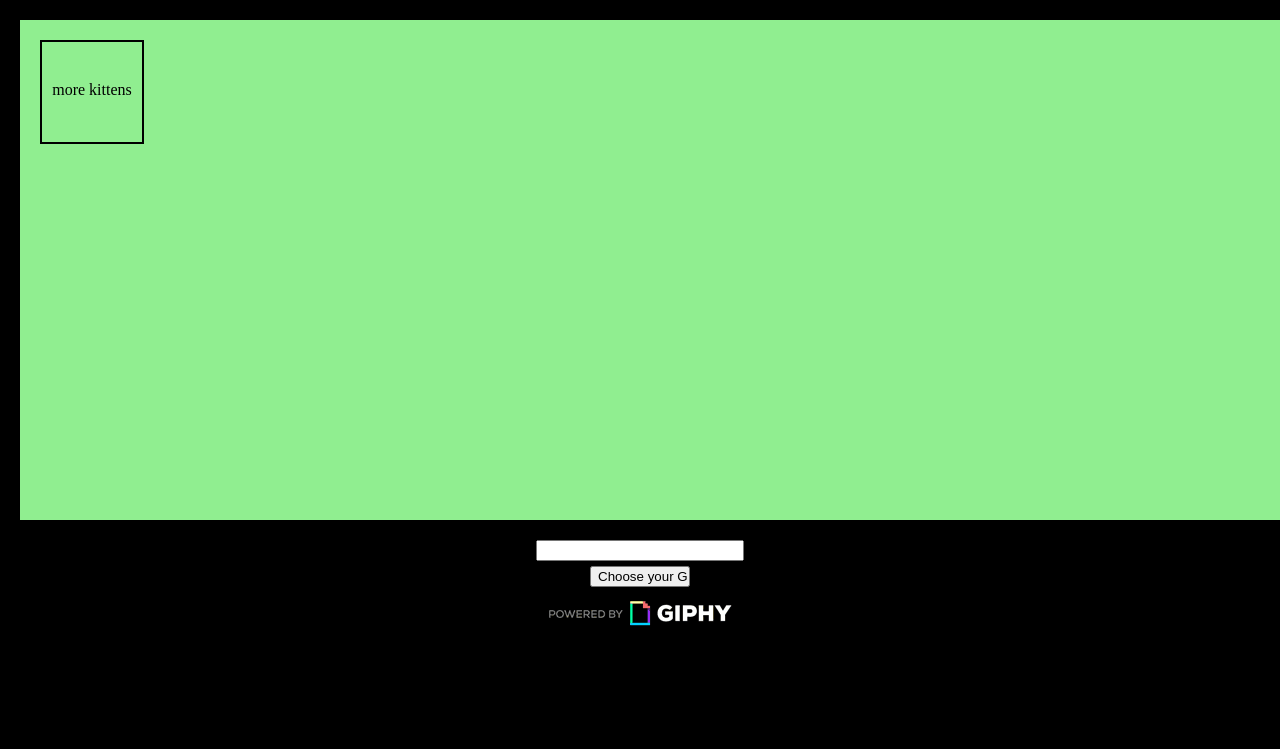
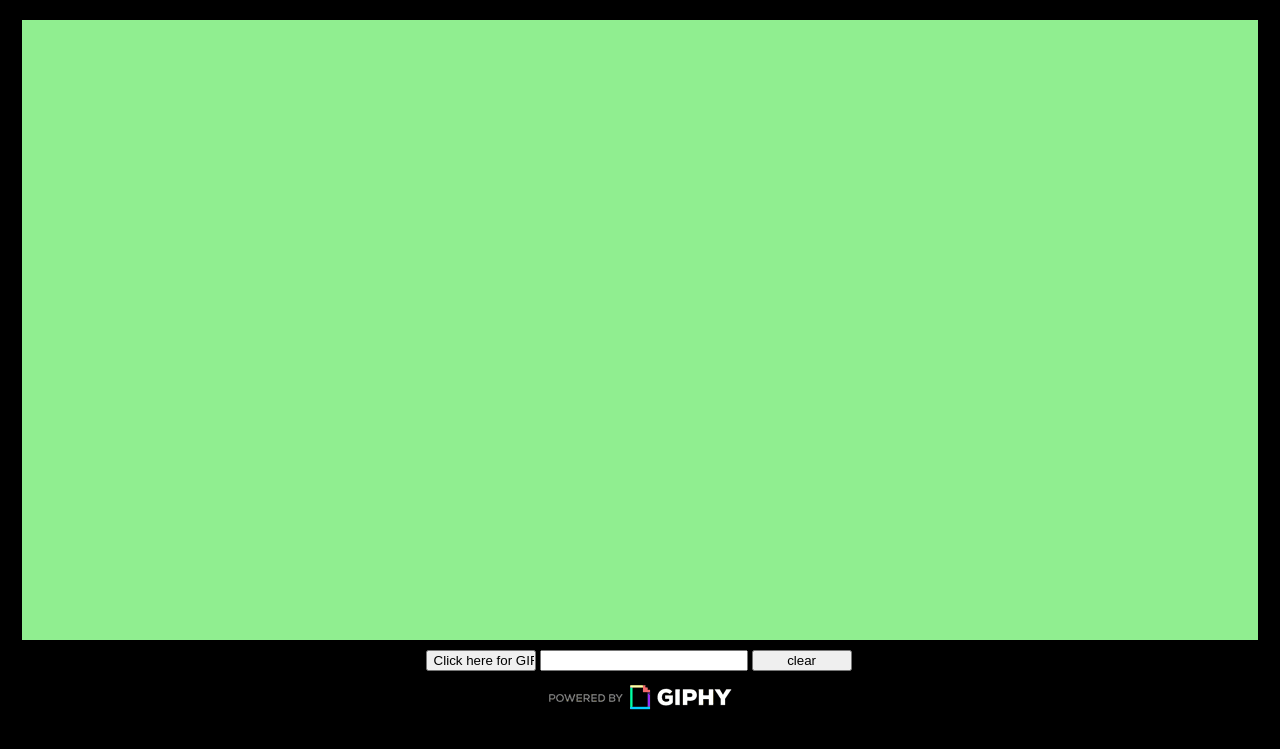
Before and after one commit to kknoerz/week-6-game, a PHP site: page / in a window 1280 px wide. Shown: the top 749 px of the page. Run offline with PHP 8.4, Linux system fonts and the light colour scheme.

Commit message:
added gif functionality

```diff
--- a/assets/JavaScript/game.js
+++ b/assets/JavaScript/game.js
@@ -1,6 +1,72 @@
-document.ready(function() {
+$(document).ready(function() {
 
 
+	$('#click').on('click', function(){
+		// debugger;
+        var animal = $('#guess').val();
+        var queryURL = "http://api.giphy.com/v1/gifs/search?q=" + animal + "&api_key=dc6zaTOxFJmzC&limit=10";
+
+        $.ajax({
+                url: queryURL,
+                method: 'GET'
+            })
+            .done(function(response) {
+
+            	console.log(response)
+            	var results = response.data
+
+
+                for (i=0; i<results.length; i++){
+            		// debugger;
+
+                    var gif = $('<div class=gif>').attr('data-value', i);
+
+
+                    var p = $('<p class="rating">').text(results[i].rating);
+
+                    var searchImage = $('<img class="image">').attr('src',results[i].images.fixed_height_small_still.url);
+            		searchImage.css('margin', '2px').attr('data-name', results[i].id);
+
+                     $('#GIF-field').prepend(gif.append(searchImage).append(p));
+
+            	}
+            })
+
+        });
+
+    $('#clear').on('click', function(){
+
+        $('.gif').remove()
+    });
+
+    $(document).on('click', '.image', function() { //api.giphy.com/v1/gifs?api_key=dc6zaTOxFJmzC&ids=feqkVgjJpYtjy,7rzbxdu0ZEXLy
+        // debugger;
+        var queryURL = "http://api.giphy.com/v1/gifs?&api_key=dc6zaTOxFJmzC&limit=10&ids="+ $(this).attr('data-name');
+        var thisImageUrl = $(this).attr('src')
+        var parentDivValue = $(this).parent('div').attr('data-value')
+        $.ajax({
+                    url: queryURL,
+                    method: 'GET'
+                })
+                .done(function(response) {
+                    debugger;
+            var still = response.data[0].images.fixed_height_small_still.url
+            var moving = response.data[0].images.fixed_height_small.url
+
+            if(thisImageUrl == still) {
+                // debugger
+                thisImageUrl = moving
+                $('div[data-value='+parentDivValue+']').children('.image').attr('src', thisImageUrl)
+            }else if (thisImageUrl == moving){
+                thisImageUrl = still
+                $('div[data-value='+parentDivValue+']').children('.image').attr('src', thisImageUrl)
+            }
+
+
+
+
+        });
+    });
 
 
 
--- a/assets/css/style.css
+++ b/assets/css/style.css
@@ -1,43 +1,59 @@
 body {
 	background-color: black;
 	height: 100%;
+	overflow: scroll;
 }
 
 #GIF-field {
-	width: 100%;
+	width: 95%;
 	background-color: lightgreen;
-	height: 500px;
+	height: 600px;
 	margin: 20px;
+	overflow: scroll;
+	margin: 0 auto;
+	margin-top: 20px;
+	padding: 10px;
 }
 
-#GIF {
-	border: black solid 2px;
+#GIF-field div {
 	display: inline-block;
-	width: 100px;
-	height: 100px;
-	text-align: center;
-	margin: 20px;
+	margin: 10px;
 	float: left;
 }
 
-#GIF h1 {
-	margin-top: 40px;
+#GIF-field p {
+	display: block;
+	text-align: center;
+}
+
+img {
+	margin: 2px;
 }
 
 #choose {
 	margin: 0 auto;
-}
-
-input {
-	width: 200px;
-	display: block;
-	margin: 0 auto;
 	margin-top: 10px;
 }
 
+#guess {
+	width: 200px;
+	margin: 0 auto;
+}
+
+#clear {
+	width: 100px;
+	display: inline-block;
+
+}
+
+#search {
+	margin: 0 auto;
+	width: 33.5%;
+}
+
 #click {
-	width: 100px;
-	margin-top: 5px;
+	width: 110px;
+	margin: 0 auto
 }
 
 #giphy {
--- a/index.html
+++ b/index.html
@@ -7,15 +7,17 @@
 	<title>This..is..GIPHY!</title>
 </head>
 <body>
+	<div class="button-field">
+	</div>
 	<div id="GIF-field">
-		<div id="GIF">
-			<h1>more kittens</h1>
-		</div>
 	</div>
 	<div id="choose">
 		<form>
-			<input id="guess" type="text">
-			<input id="click" type="button" value="Choose your GIF">
+			<div id="search">
+				<input id="click" type="button" value="Click here for GIF">
+				<input id="guess" type="text">
+				<input type="button" id="clear" value="clear">
+			</div>
 
 		</form>
 	</div>
```
